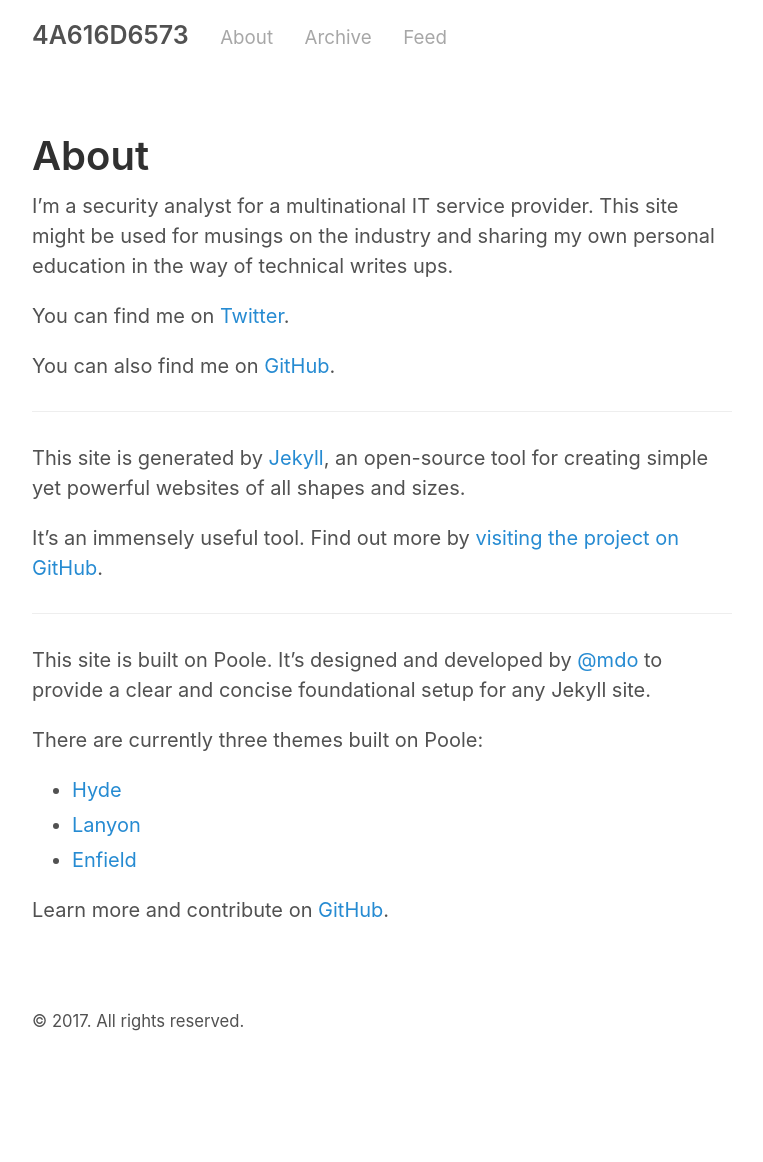
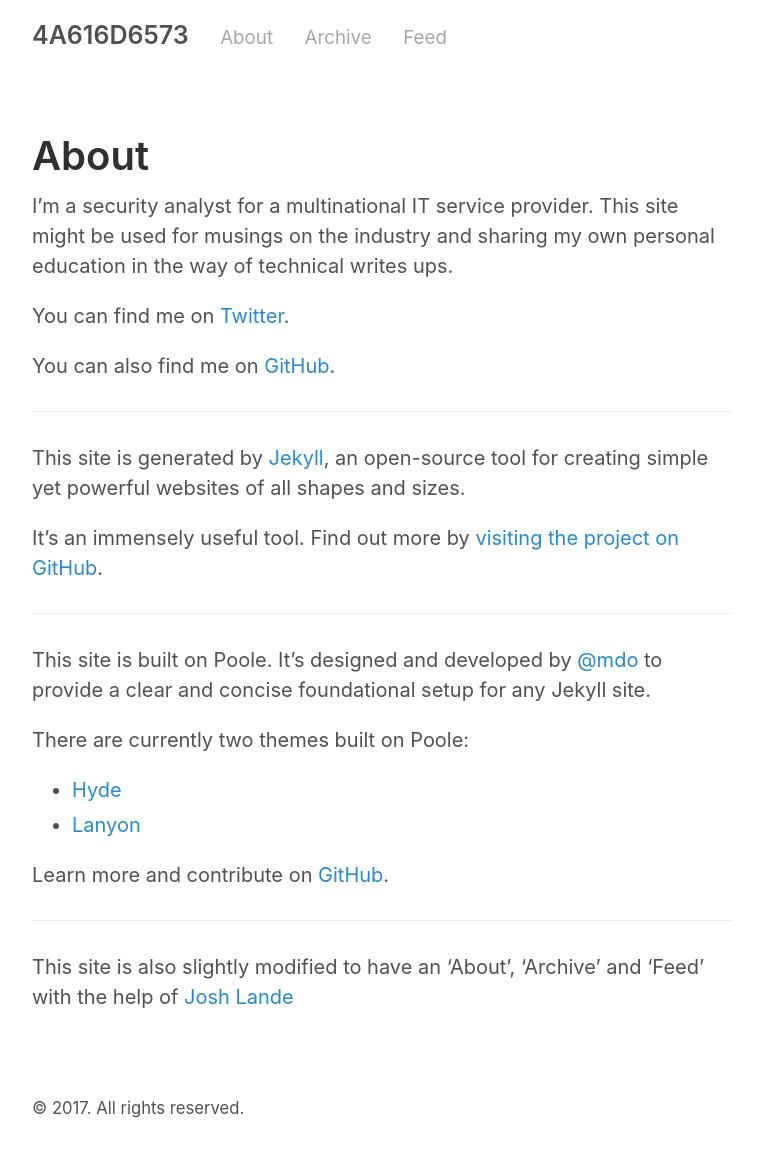
Before and after one commit to 4A616D6573/4A616D6573.com, a Jekyll site: the page built from about.md, in a window 1280 px wide. Shown: the whole page, without its empty margins (258-1021 px from the left). Built offline with Jekyll 4.4.1, drawn with Linux system fonts in a browser that asks for light colours; before the commit the page ends 1075 px from its top, so only the background shows below that.

Commit message:
Added Poole Customisation Details
http://joshualande.com/jekyll-github-pages-poole

```diff
--- a/about.md
+++ b/about.md
@@ -19,10 +19,13 @@ It's an immensely useful tool. Find out more by [visiting the project on GitHub]
 
 This site is built on Poole. It's designed and developed by [@mdo](https://twitter.com/mdo) to provide a clear and concise foundational setup for any Jekyll site.
 
-There are currently three themes built on Poole:
+There are currently two themes built on Poole:
 
 * [Hyde](http://hyde.getpoole.com)
 * [Lanyon](http://lanyon.getpoole.com)
-* [Enfield](http://enfield.getpoole.com)
 
 Learn more and contribute on [GitHub](https://github.com/poole/poole).
+
+---
+
+This site is also slightly modified to have an 'About', 'Archive' and 'Feed' with the help of [Josh Lande](http://joshualande.com/jekyll-github-pages-poole)
```
